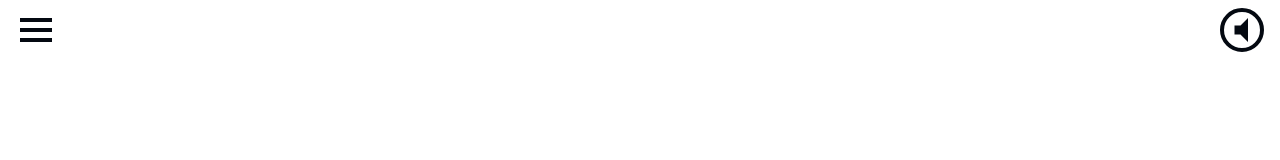
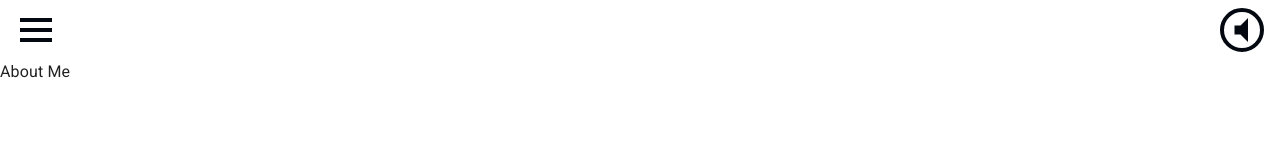
Before and after one commit to JohnFTitor/personal-portfolio, a React (Create React App) app: page /about in a window 1280 px wide. Before the commit this address had no page. Shown: the top 160 px of the page. Built offline with nearby package versions, Linux system fonts and the light colour scheme.

Commit message:
Define loading page for About page

```diff
--- /dev/null
+++ b/src/components/About.js
@@ -0,0 +1,7 @@
+import React from 'react';
+
+const About = () => (
+  <h1>About Me</h1>
+);
+
+export default About;
--- /dev/null
+++ b/src/components/AboutPage.js
@@ -0,0 +1,10 @@
+import React from 'react';
+import animation from '../assets/gifs/about.gif';
+import About from './About';
+import Page from './Page';
+
+const AboutPage = () => (
+  <Page element={<About />} animation={animation} />
+);
+
+export default AboutPage;
--- a/src/components/App.js
+++ b/src/components/App.js
@@ -4,6 +4,7 @@ import Header from './Header';
 import HomePage from './Home';
 import WorksPage from './Works';
 import DetailsPage from './DetailsPage';
+import AboutPage from './AboutPage';
 
 const App = () => (
   <BrowserRouter>
@@ -11,6 +12,7 @@ const App = () => (
       <Header />
       <Routes>
         <Route path="/" element={<HomePage />} />
+        <Route path="/about" element={<AboutPage />} />
         <Route path="/works" element={<WorksPage />} />
         <Route path="/works/:id" element={<DetailsPage />} />
       </Routes>
```
Also changed, not shown: src/assets/gifs/about.gif (added).
